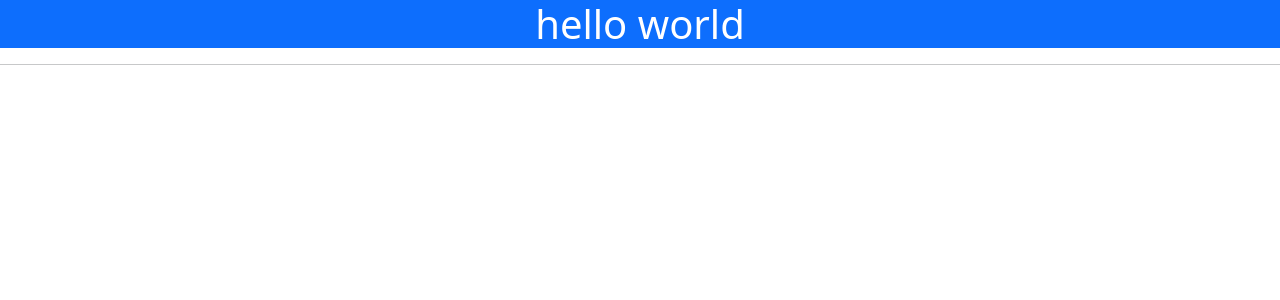
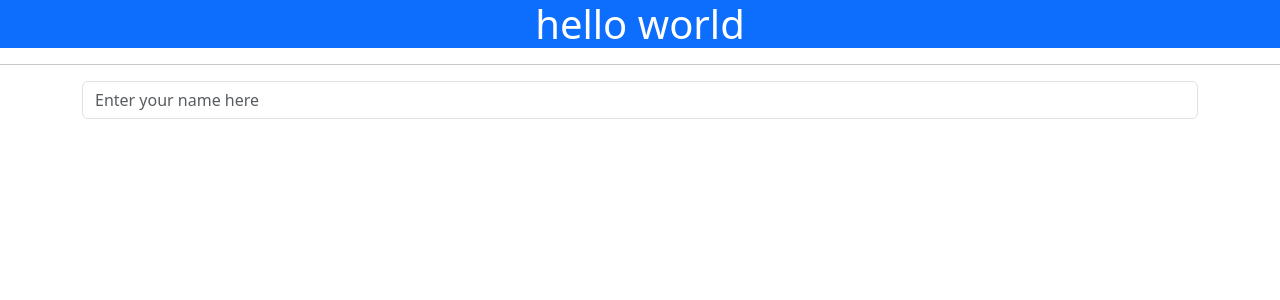
Before and after one commit to rakibulapon46/React-JS, a React (Vite) app in the folder 08/Bootstrap/: page / in a window 1280 px wide. Shown: the top 300 px of the page. Built offline with nearby package versions, Linux system fonts and the light colour scheme.

Commit message:
onchange add input

```diff
--- a/08/Bootstrap/src/Input.jsx
+++ b/08/Bootstrap/src/Input.jsx
@@ -1,9 +1,12 @@
 
 function Input() {
+  const formChange = (event) => {
+    console.log(event.target.name)
+  }
   return (
-    <>
-
-    </>
+    <div className="container">
+    <input type="text" name="firstName"placeholder="Enter your name here" className="form-control" onChange={formChange}/>
+    </div>
   )
 }
 
```
